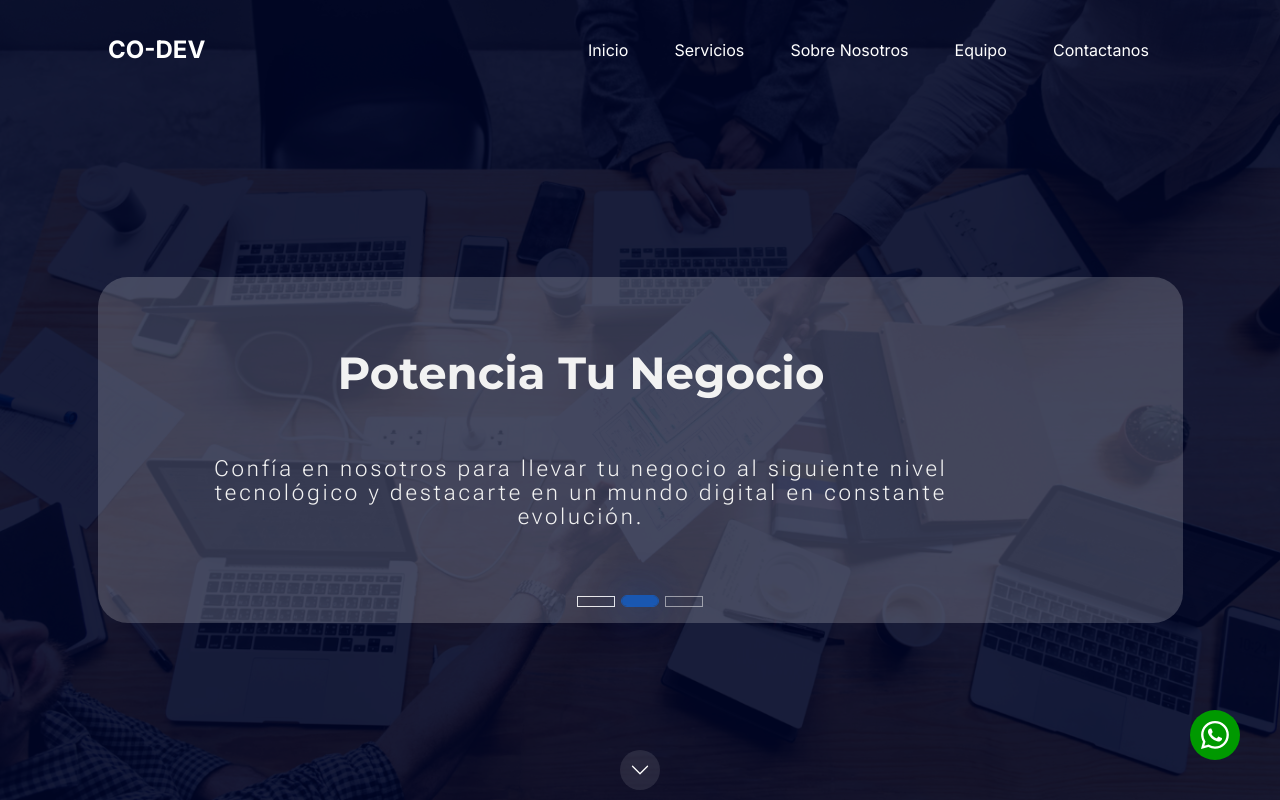
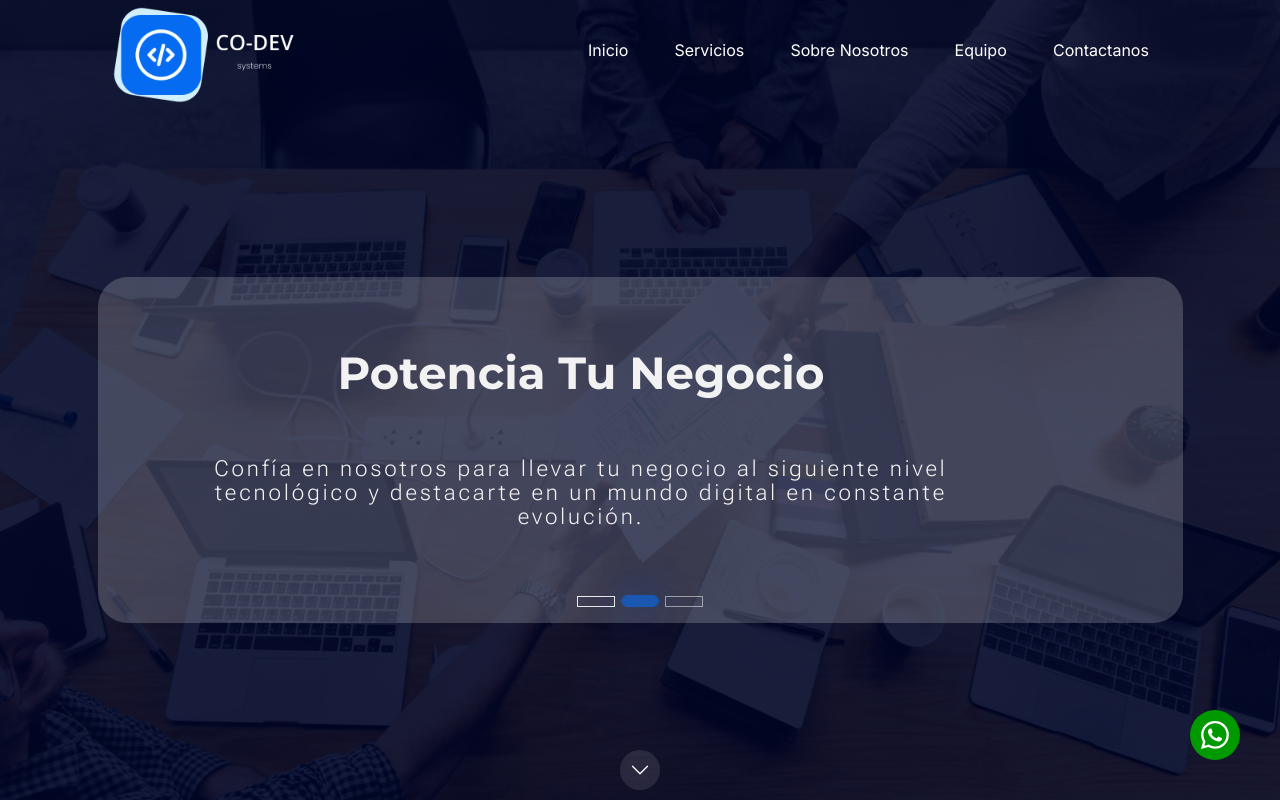
Before and after one commit to Empresa-CODEV/Portafolio-CO-DEV, a website: page index.html in a window 1280 px wide. Shown: the top 800 px of the page. Drawn offline with nearby package versions, Linux system fonts and the light colour scheme.

Commit message:
Agregando Logos Empresa

```diff
--- a/CSS/style-inicio.css
+++ b/CSS/style-inicio.css
@@ -74,14 +74,11 @@ nav.bg-codev {
     margin: 0 auto;
 }
 
-.navbar-brand {
-    /* Logo Empresa Tamaño, Color, etc.. */
-    color: var(--bg-Blanco);
-    font-family: Inter;
-    font-size: 24px;
-    font-style: normal;
-    font-weight: 700;
-    line-height: 24px;
+.navbar-brand img {
+    /* Logo Empresa Tamaño */
+    width: 200px;
+    height: 200px;
+    margin-top: 10px;
 }
 
 .navbar-brand:hover {
--- a/index.html
+++ b/index.html
@@ -4,6 +4,7 @@
     <meta charset="UTF-8">
     <meta name="viewport" content="width=device-width, initial-scale=1.0">
     <title>CO-DEV</title>
+    <link rel="co-dev icon" href="img/Icon/CO-DEV-icon.ico">
     <!-- CSS BOOTSTRAP -->
     <link rel="stylesheet" href="./node_modules/bootstrap/dist/css/bootstrap.min.css">
     <!-- Archivo CSS -->
@@ -22,7 +23,9 @@
             <nav class="navbar navbar-expand-lg bg-codev">
                 <div class="container">
                   <!-- Logo de la Empresa CO-DEV -->
-                  <a class="navbar-brand" href="#Inicio">CO-DEV</a>
+                  <a class="navbar-brand" href="#Inicio">
+                    <img src="img/Logo-CO-DEV-transparente.png" alt="CO-DEV">
+                  </a>
                   <!-- Nav Button -->
                   <div class="navbar-toggler" type="button" data-bs-toggle="offcanvas" data-bs-target="#navbarMenuLateral">
                     <span class="navbar-toggler-icon">
@@ -246,7 +249,7 @@
           <!-- Columna 1 - Logo Section -->
           <div class="container-logo-ft col-md-3 col-lg-3 col-xl-3 mx-auto mt-4">
             <!-- CO-DEV Logo -->
-            <img src="img/Logo-CO-DEV-Oscuro.png" alt="CO-DEV">
+            <img src="img/Logo-CO-DEV-transparente.png" alt="CO-DEV">
           </div>
           <!-- Columna 2 - Enlaces Section -->
           <div class="container-enlaces-ft col-md-2 col-lg-2 col-xl-2 mx-auto mt-4">
```
Also changed, not shown: img/Icon/CO-DEV-icon.ico (added), img/Logo-CO-DEV-Oscuro.png (deleted), img/Logo-CO-DEV-transparente.png (added).
